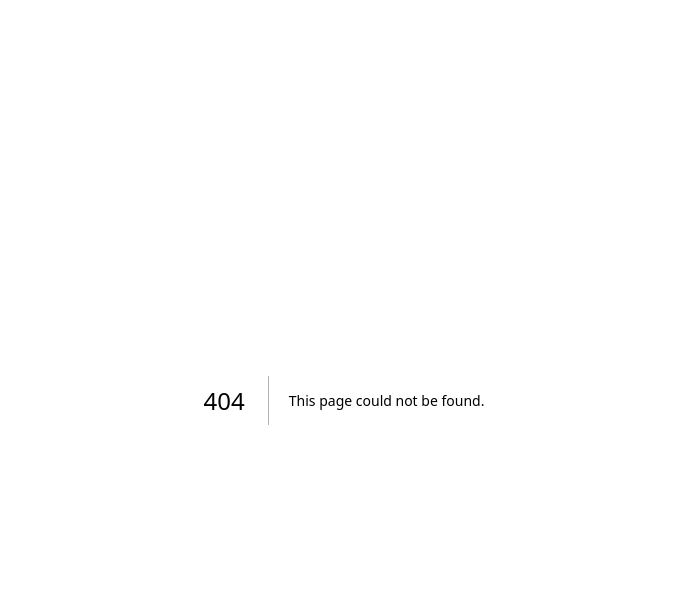
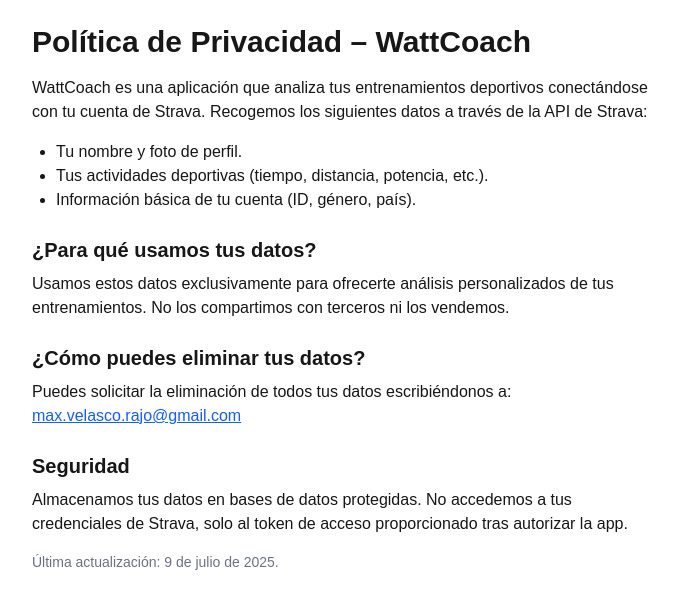
Before and after one commit to MaxVelascoo/PaceAlyzer, a Next.js app: page /privacy in a window 1280 px wide. Before the commit this address had no page. Shown: the top 608 px of the page, without its empty margins (296-975 px from the left). Built offline with nearby package versions, Linux system fonts and the light colour scheme.

Commit message:
Añadir página de política de privacidad

```diff
--- /dev/null
+++ b/src/app/privacy/page.tsx
@@ -0,0 +1,34 @@
+// app/privacy/page.tsx
+
+export default function PrivacyPage() {
+  return (
+    <main className="max-w-2xl mx-auto p-6">
+      <h1 className="text-3xl font-bold mb-4">Política de Privacidad – WattCoach</h1>
+      <p className="mb-4">
+        WattCoach es una aplicación que analiza tus entrenamientos deportivos conectándose con tu cuenta de Strava. Recogemos los siguientes datos a través de la API de Strava:
+      </p>
+      <ul className="list-disc pl-6 mb-4">
+        <li>Tu nombre y foto de perfil.</li>
+        <li>Tus actividades deportivas (tiempo, distancia, potencia, etc.).</li>
+        <li>Información básica de tu cuenta (ID, género, país).</li>
+      </ul>
+
+      <h2 className="text-xl font-semibold mt-6 mb-2">¿Para qué usamos tus datos?</h2>
+      <p className="mb-4">
+        Usamos estos datos exclusivamente para ofrecerte análisis personalizados de tus entrenamientos. No los compartimos con terceros ni los vendemos.
+      </p>
+
+      <h2 className="text-xl font-semibold mt-6 mb-2">¿Cómo puedes eliminar tus datos?</h2>
+      <p className="mb-4">
+        Puedes solicitar la eliminación de todos tus datos escribiéndonos a: <a href="mailto:max.velasco.rajo@gmail.com" className="text-blue-600 underline">max.velasco.rajo@gmail.com</a>
+      </p>
+
+      <h2 className="text-xl font-semibold mt-6 mb-2">Seguridad</h2>
+      <p className="mb-4">
+        Almacenamos tus datos en bases de datos protegidas. No accedemos a tus credenciales de Strava, solo al token de acceso proporcionado tras autorizar la app.
+      </p>
+
+      <p className="text-sm text-gray-500">Última actualización: 9 de julio de 2025.</p>
+    </main>
+  );
+}
```
